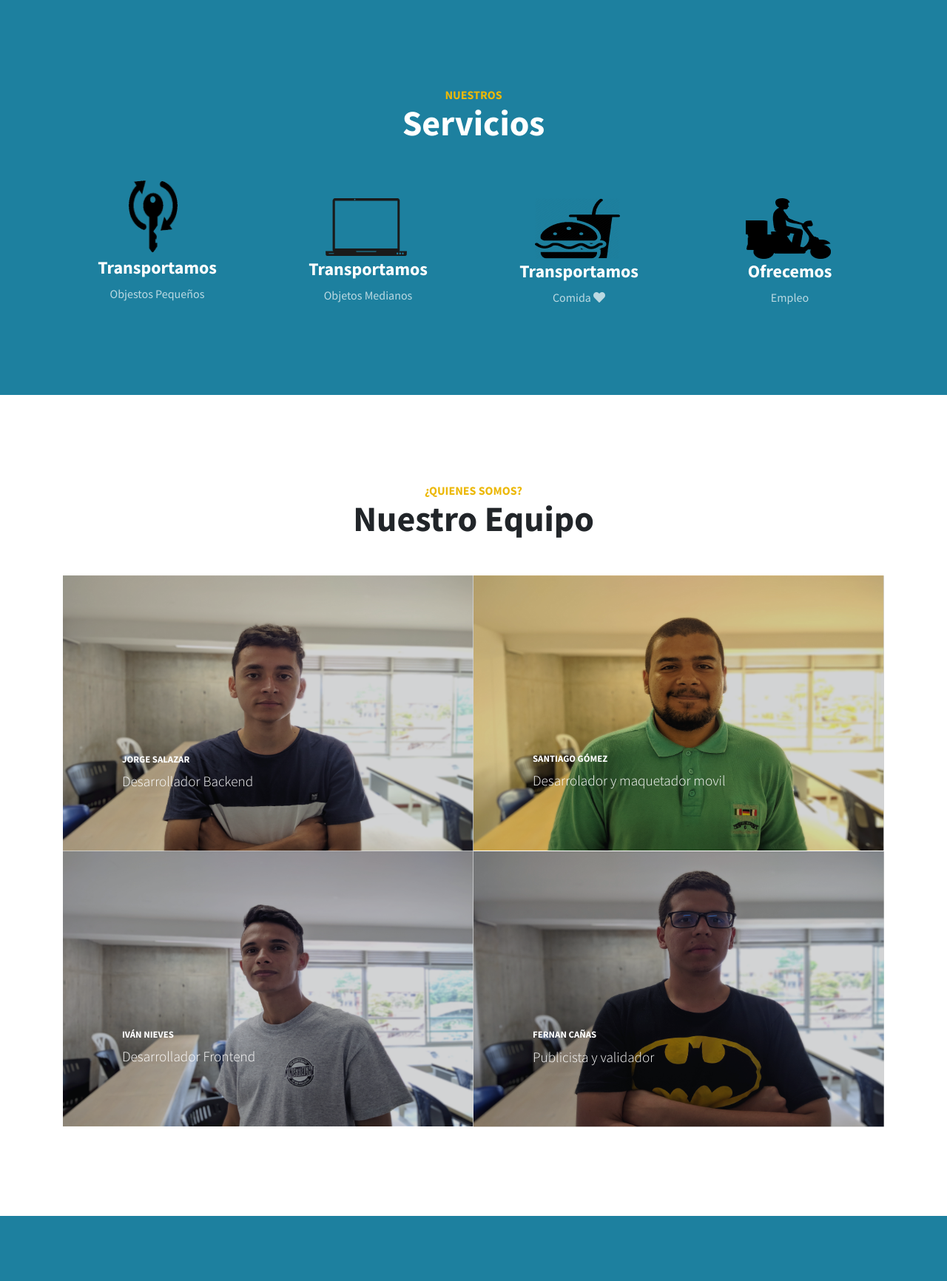
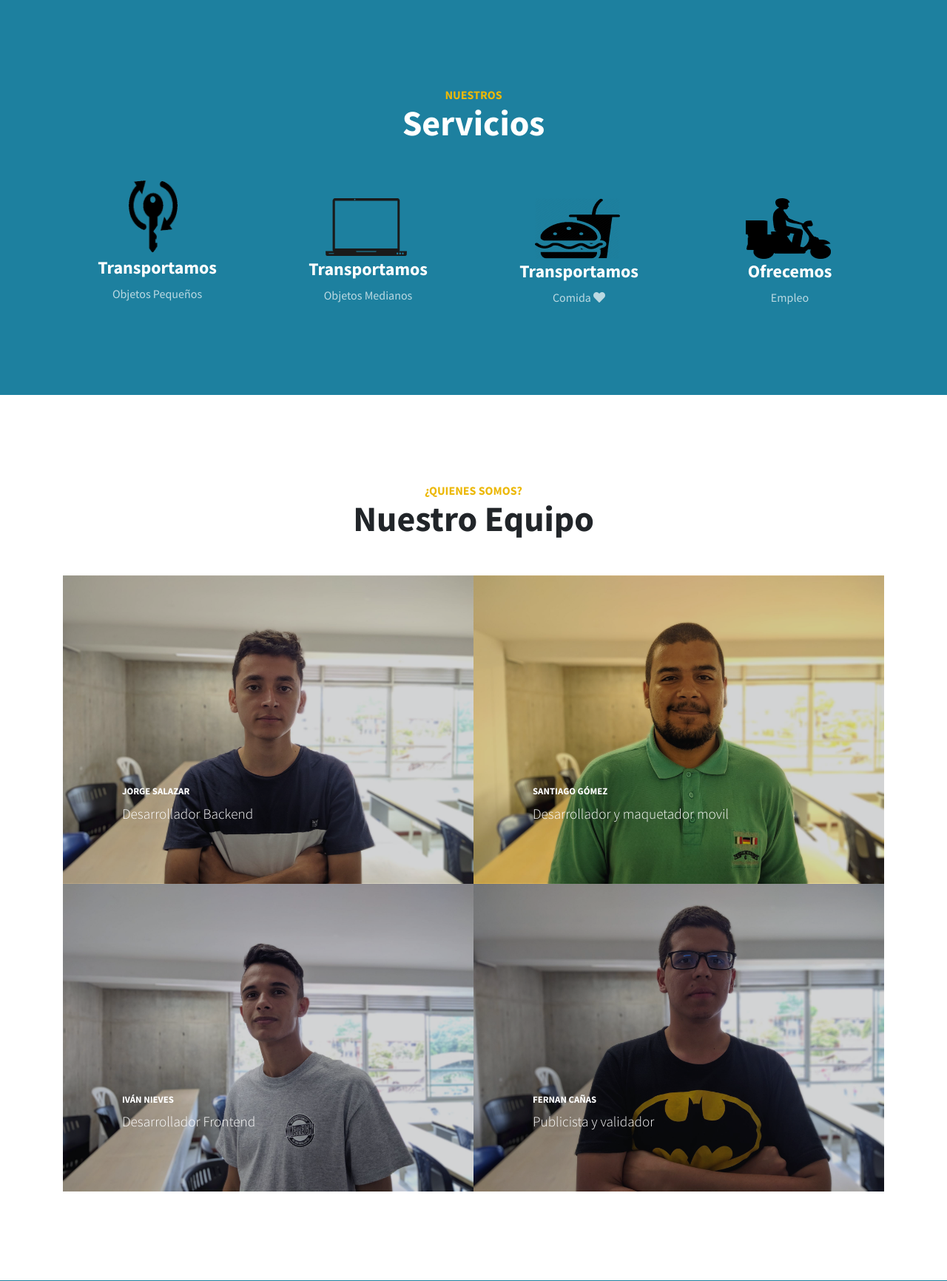
Before and after one commit to jorgeSalazar19/the_deliverapp, a Django app: page / in a window 1280 px wide. Shown: the part 1241-2973 px from the top of the page at 74% size. Run offline with Django 3.2, Linux system fonts and the light colour scheme; some libraries are stand-ins or nearby versions.

Commit message:
correciones

```diff
--- a/templates/index.html
+++ b/templates/index.html
@@ -96,7 +96,7 @@
             <h4>
               <strong>Transportamos</strong>
             </h4>
-            <p class="text-faded mb-0">Objestos Pequeños</p>
+            <p class="text-faded mb-0">Objetos Pequeños</p>
           </div>
           <div class="col-lg-3 col-md-6 mb-5 mb-lg-0">
             <img class="img-fluid mt-4" src="{% static 'img/laptop.png' %}" alt="">
@@ -142,7 +142,7 @@
                   <p class="mb-0">Desarrollador Backend</p>
                 </span>
               </span>
-              <img class="img-fluid" src="{% static 'img/Jorge1.jpg' %}" alt="">
+              <img class="img-fluid" src="{% static 'img/Jorge.jpeg' %}" alt="">
             </a>
           </div>
           <div class="col-lg-6">
@@ -150,10 +150,10 @@
               <span class="caption">
                 <span class="caption-content">
                   <h2>Santiago Gómez</h2>
-                  <p class="mb-0">Desarrolador y maquetador movil</p>
+                  <p class="mb-0">Desarrollador y maquetador movil</p>
                 </span>
               </span>
-              <img class="img-fluid" src="{% static 'img/Santiago1.jpg' %}" alt="">
+              <img class="img-fluid" src="{% static 'img/Santiago.jpeg' %}" alt="">
             </a>
           </div>
           <div class="col-lg-6">
@@ -164,7 +164,7 @@
                   <p class="mb-0">Desarrollador Frontend</p>
                 </span>
               </span>
-              <img class="img-fluid" src="{% static 'img/Ivan1.jpg' %}" alt="">
+              <img class="img-fluid" src="{% static 'img/Ivan.jpeg' %}" alt="">
             </a>
           </div>
           <div class="col-lg-6">
@@ -175,7 +175,7 @@
                   <p class="mb-0">Publicista y validador</p>
                 </span>
               </span>
-              <img class="img-fluid" src="{% static 'img/Fernan1.jpg' %}" alt="">
+              <img class="img-fluid" src="{% static 'img/Fernan.jpeg' %}" alt="">
             </a>
           </div>
         </div>
```
Also changed, not shown: static/img/Fernan.jpeg (added), static/img/Fernan1.jpg (deleted), static/img/Ivan.jpeg (added), static/img/Ivan1.jpg (deleted), static/img/Jorge.jpeg (added), static/img/Jorge1.jpg (deleted), static/img/Santiago.jpeg (added), static/img/Santiago1.jpg (deleted).
